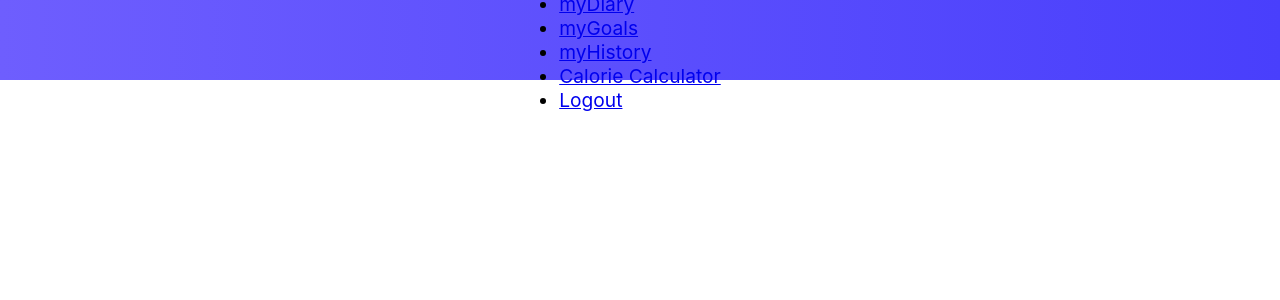
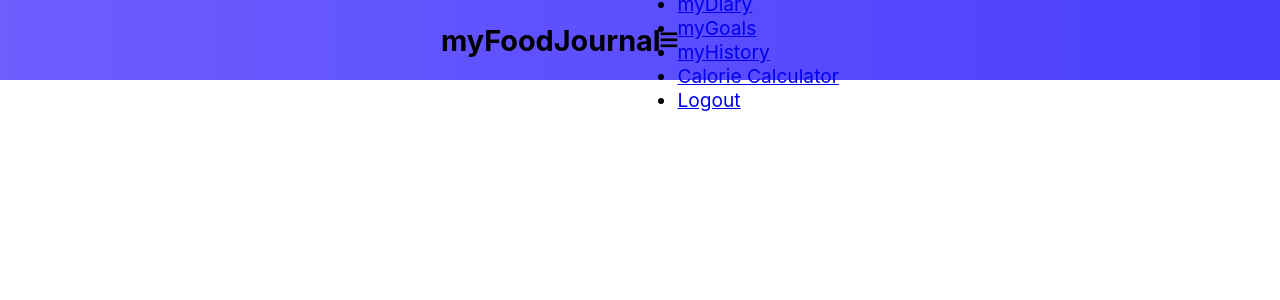
Before and after one commit to emrichmp/myFoodJournal-Frontend, a React (Create React App) app: page / in a window 1280 px wide. Shown: the top 300 px of the page. Built offline with nearby package versions, Linux system fonts and the light colour scheme.

Commit message:
added toggle for menu

```diff
--- a/src/components/Navbar/Navbar.js
+++ b/src/components/Navbar/Navbar.js
@@ -4,15 +4,19 @@ import './Navbar.css'
 
 class Navbar extends React.Component {
     state = { clicked: false }
+
+    handleClick = () => {
+        this.setState({ clicked: !this.state.clicked })
+    }
+
     render() {
         return (
             <nav className="NavbarItems">
-                <h1 className="navbar-logo"></h1>
+                <h1 className="navbar-logo">myFoodJournal</h1>
                 <div className="menu-icon" onClick={this.handleClick}>
-                    <i className={this.state.clicked ? 'fas fa-times' : 'fas=fa-bars'}></i>
-
+                    <i className={this.state.clicked ? 'fas fa-times' : 'fas fa-bars'}></i>
                 </div>
-                <ul>
+                <ul className={this.state.clicked ? 'nav-menu active' : 'nav-menu'}>
                     {MenuItems.map((item, index) => {
                         return(
                             <li key={index}>
```
Also changed, not shown: src/components/Navbar/Navbar.css (line endings or trailing spaces).
